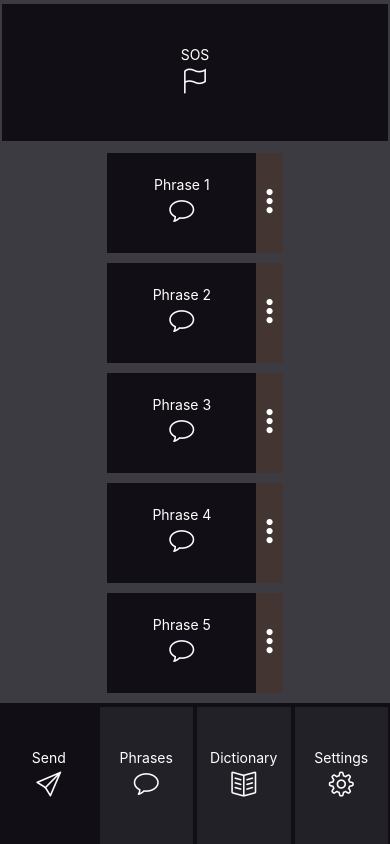
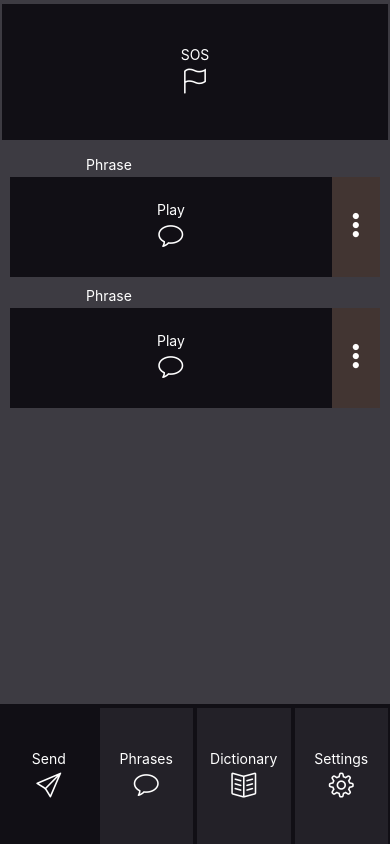
Before and after one commit to SamsUniAcct/MorseCodeApp, a React Native app: screen /Home in a window 390 px wide. Built offline with nearby package versions, Linux system fonts and the light colour scheme.

Commit message:
Async Storage management introduced Phrase button layout change Two phrase buttons

```diff
--- a/Components/Screens/HomeScreen.js
+++ b/Components/Screens/HomeScreen.js
@@ -4,7 +4,7 @@
  * Home Screen
  */
 
-import React, { useState } from 'react';
+import React, { useState, useEffect } from 'react';
 import {
     Button,
     ScrollView,
@@ -18,9 +18,112 @@ import {
 import Icon from 'react-native-vector-icons/SimpleLineIcons';
 import Torch from 'react-native-torch';
 import { SafeAreaInsetsContext } from 'react-native-safe-area-context';
+import AsyncStorage from '@react-native-async-storage/async-storage';
+
+const STORAGE_KEY = '@save_phrase_one';
+const STORAGE_KEY_TWO = '@save_phrase_two';
+const STORAGE_KEY_THREE = '@save_phrase_three';
+const STORAGE_KEY_FOUR = '@save_phrase_four';
 
 const HomeScreen = ({ navigation }) => {
 
+    //start of async sotrage code adapted from https://github.com/JscramblerBlog/rnAsyncStorageExample/blob/master/App.js
+    const [phraseOne, setPhraseOne] = useState('')
+
+    useEffect(() => {
+        readData()
+    }, [])
+
+    // read data
+    const readData = async () => {
+        try {
+            const phraseOne = await AsyncStorage.getItem(STORAGE_KEY)
+
+            if (phraseOne !== null) {
+                setPhraseOne(phraseOne)
+            }
+        } catch (e) {
+            alert('Failed to fetch the data from storage')
+        }
+    }
+
+    // save data
+
+    const saveData = async () => {
+        try {
+            await AsyncStorage.setItem(STORAGE_KEY, phraseOne)
+            setPhraseOne(phraseOne)
+            alert('Data successfully saved')
+        } catch (e) {
+            alert('Failed to save the data to the storage')
+        }
+    }
+
+    const clearStorage = async () => {
+        try {
+            await AsyncStorage.clear()
+            alert('Storage successfully cleared!')
+        } catch (e) {
+            alert('Failed to clear the async storage.')
+        }
+    }
+
+    const onChangeText = phraseOne => setPhraseOne(phraseOne)
+
+    const onSubmitEditing = () => {
+        if (!phraseOne) return
+        saveData(phraseOne)
+        setPhraseOne('')
+    };
+
+
+
+
+//start of async sotrage code adapted from https://github.com/JscramblerBlog/rnAsyncStorageExample/blob/master/App.js
+//button two
+const [phraseTwo, setPhraseTwo] = useState('')
+
+useEffect(() => {
+    readDataTwo()
+}, [])
+
+// read data
+const readDataTwo = async () => {
+    try {
+        const phraseTwo = await AsyncStorage.getItem(STORAGE_KEY_TWO)
+
+        if (phraseTwo !== null) {
+            setPhraseTwo(phraseTwo)
+        }
+    } catch (e) {
+        alert('Failed to fetch the data from storage')
+    }
+}
+
+// save data
+
+const saveDataTwo = async () => {
+    try {
+        await AsyncStorage.setItem(STORAGE_KEY_TWO, phraseTwo)
+        setPhraseTwo(phraseTwo)
+        alert('Data successfully saved')
+    } catch (e) {
+        alert('Failed to save the data to the storage')
+    }
+}
+
+
+
+const onChangeTextTwo = phraseTwo => setPhraseTwo(phraseTwo)
+
+const onSubmitEditingTwo = () => {
+    if (!phraseTwo) return
+    saveDataTwo(phraseTwo)
+    setPhraseTwo('')
+};
+
+
+    //start of SOS play code
     const sosCode = ['.', '.', '.', ',', '-', '-', '-', ',', '.', '.', '.'];
 
     const torchOn = () => {
@@ -116,13 +219,24 @@ const HomeScreen = ({ navigation }) => {
                 </TouchableHighlight>
             </View>
             <View style={styles.mainSection}>
+
                 <ScrollView >
+
                     <View style={styles.scrollSection}>
 
+                        <View>
+                            <TextInput
+                                style={styles.phraseButtonText}
+                                value={phraseOne}
+                                placeholder="Phrase"
+                                onChangeText={onChangeText}
+                                onSubmitEditing={onSubmitEditing}
+                            />
                             <View style={styles.phraseButton}>
+                                <View style={[styles.phraseButtonLeft, { backgroundColor: '#110F15' }]}>
                                     <TouchableHighlight onPress={() => navigation.navigate('Home')} underlayColor="#5E5C63" style={[styles.phraseButtonLeft, { backgroundColor: '#110F15' }]}>
                                         <View >
-                                    <Text style={styles.phraseButtonText}>Phrase 1</Text>
+                                            <Text style={styles.phraseButtonText}>Play</Text>
                                             <Icon name="bubble" size={25} color="#4F8EF7" style={styles.footerButtonText} />
                                         </View>
                                     </TouchableHighlight>
@@ -132,11 +246,23 @@ const HomeScreen = ({ navigation }) => {
                                         </View>
                                     </TouchableHighlight>
                                 </View>
+                            </View>
+                        </View>
 
+
+                        <View>
+                            <TextInput
+                                style={styles.phraseButtonText}
+                                value={phraseTwo}
+                                placeholder="Phrase"
+                                onChangeText={onChangeTextTwo}
+                                onSubmitEditing={onSubmitEditingTwo}
+                            />
                             <View style={styles.phraseButton}>
+                                <View style={[styles.phraseButtonLeft, { backgroundColor: '#110F15' }]}>
                                     <TouchableHighlight onPress={() => navigation.navigate('Home')} underlayColor="#5E5C63" style={[styles.phraseButtonLeft, { backgroundColor: '#110F15' }]}>
                                         <View >
-                                    <Text style={styles.phraseButtonText}>Phrase 2</Text>
+                                            <Text style={styles.phraseButtonText}>Play</Text>
                                             <Icon name="bubble" size={25} color="#4F8EF7" style={styles.footerButtonText} />
                                         </View>
                                     </TouchableHighlight>
@@ -146,146 +272,11 @@ const HomeScreen = ({ navigation }) => {
                                         </View>
                                     </TouchableHighlight>
                                 </View>
-
-                        <View style={styles.phraseButton}>
-                            <TouchableHighlight onPress={() => navigation.navigate('Home')} underlayColor="#5E5C63" style={[styles.phraseButtonLeft, { backgroundColor: '#110F15' }]}>
-                                <View >
-                                    <Text style={styles.phraseButtonText}>Phrase 3</Text>
-                                    <Icon name="bubble" size={25} color="#4F8EF7" style={styles.footerButtonText} />
                             </View>
-                            </TouchableHighlight>
-                            <TouchableHighlight onPress={() => navigation.navigate('Home')} underlayColor="#5E5C63" style={[styles.phraseButtonRight]}>
-                                <View>
-                                    <Icon name="options-vertical" size={25} color="#4F8EF7" style={styles.footerButtonText} />
-                                </View>
-                            </TouchableHighlight>
                         </View>
 
-                        <View style={styles.phraseButton}>
-                            <TouchableHighlight onPress={() => navigation.navigate('Home')} underlayColor="#5E5C63" style={[styles.phraseButtonLeft, { backgroundColor: '#110F15' }]}>
-                                <View >
-                                    <Text style={styles.phraseButtonText}>Phrase 4</Text>
-                                    <Icon name="bubble" size={25} color="#4F8EF7" style={styles.footerButtonText} />
-                                </View>
-                            </TouchableHighlight>
-                            <TouchableHighlight onPress={() => navigation.navigate('Home')} underlayColor="#5E5C63" style={[styles.phraseButtonRight]}>
-                                <View>
-                                    <Icon name="options-vertical" size={25} color="#4F8EF7" style={styles.footerButtonText} />
-                                </View>
-                            </TouchableHighlight>
-                        </View>
 
-                        <View style={styles.phraseButton}>
-                            <TouchableHighlight onPress={() => navigation.navigate('Home')} underlayColor="#5E5C63" style={[styles.phraseButtonLeft, { backgroundColor: '#110F15' }]}>
-                                <View >
-                                    <Text style={styles.phraseButtonText}>Phrase 5</Text>
-                                    <Icon name="bubble" size={25} color="#4F8EF7" style={styles.footerButtonText} />
-                                </View>
-                            </TouchableHighlight>
-                            <TouchableHighlight onPress={() => navigation.navigate('Home')} underlayColor="#5E5C63" style={[styles.phraseButtonRight]}>
-                                <View>
-                                    <Icon name="options-vertical" size={25} color="#4F8EF7" style={styles.footerButtonText} />
-                                </View>
-                            </TouchableHighlight>
-                        </View>
 
-                        <View style={styles.phraseButton}>
-                            <TouchableHighlight onPress={() => navigation.navigate('Home')} underlayColor="#5E5C63" style={[styles.phraseButtonLeft, { backgroundColor: '#110F15' }]}>
-                                <View >
-                                    <Text style={styles.phraseButtonText}>Phrase 6</Text>
-                                    <Icon name="bubble" size={25} color="#4F8EF7" style={styles.footerButtonText} />
-                                </View>
-                            </TouchableHighlight>
-                            <TouchableHighlight onPress={() => navigation.navigate('Home')} underlayColor="#5E5C63" style={[styles.phraseButtonRight]}>
-                                <View>
-                                    <Icon name="options-vertical" size={25} color="#4F8EF7" style={styles.footerButtonText} />
-                                </View>
-                            </TouchableHighlight>
-                        </View>
-
-                        <View style={styles.phraseButton}>
-                            <TouchableHighlight onPress={() => navigation.navigate('Home')} underlayColor="#5E5C63" style={[styles.phraseButtonLeft, { backgroundColor: '#110F15' }]}>
-                                <View >
-                                    <Text style={styles.phraseButtonText}>Phrase 7</Text>
-                                    <Icon name="bubble" size={25} color="#4F8EF7" style={styles.footerButtonText} />
-                                </View>
-                            </TouchableHighlight>
-                            <TouchableHighlight onPress={() => navigation.navigate('Home')} underlayColor="#5E5C63" style={[styles.phraseButtonRight]}>
-                                <View>
-                                    <Icon name="options-vertical" size={25} color="#4F8EF7" style={styles.footerButtonText} />
-                                </View>
-                            </TouchableHighlight>
-                        </View>
-
-                        <View style={styles.phraseButton}>
-                            <TouchableHighlight onPress={() => navigation.navigate('Home')} underlayColor="#5E5C63" style={[styles.phraseButtonLeft, { backgroundColor: '#110F15' }]}>
-                                <View >
-                                    <Text style={styles.phraseButtonText}>Phrase 8</Text>
-                                    <Icon name="bubble" size={25} color="#4F8EF7" style={styles.footerButtonText} />
-                                </View>
-                            </TouchableHighlight>
-                            <TouchableHighlight onPress={() => navigation.navigate('Home')} underlayColor="#5E5C63" style={[styles.phraseButtonRight]}>
-                                <View>
-                                    <Icon name="options-vertical" size={25} color="#4F8EF7" style={styles.footerButtonText} />
-                                </View>
-                            </TouchableHighlight>
-                        </View>
-
-                        <View style={styles.phraseButton}>
-                            <TouchableHighlight onPress={() => navigation.navigate('Home')} underlayColor="#5E5C63" style={[styles.phraseButtonLeft, { backgroundColor: '#110F15' }]}>
-                                <View >
-                                    <Text style={styles.phraseButtonText}>Phrase 9</Text>
-                                    <Icon name="bubble" size={25} color="#4F8EF7" style={styles.footerButtonText} />
-                                </View>
-                            </TouchableHighlight>
-                            <TouchableHighlight onPress={() => navigation.navigate('Home')} underlayColor="#5E5C63" style={[styles.phraseButtonRight]}>
-                                <View>
-                                    <Icon name="options-vertical" size={25} color="#4F8EF7" style={styles.footerButtonText} />
-                                </View>
-                            </TouchableHighlight>
-                        </View>
-
-                        <View style={styles.phraseButton}>
-                            <TouchableHighlight onPress={() => navigation.navigate('Home')} underlayColor="#5E5C63" style={[styles.phraseButtonLeft, { backgroundColor: '#110F15' }]}>
-                                <View >
-                                    <Text style={styles.phraseButtonText}>Phrase 10</Text>
-                                    <Icon name="bubble" size={25} color="#4F8EF7" style={styles.footerButtonText} />
-                                </View>
-                            </TouchableHighlight>
-                            <TouchableHighlight onPress={() => navigation.navigate('Home')} underlayColor="#5E5C63" style={[styles.phraseButtonRight]}>
-                                <View>
-                                    <Icon name="options-vertical" size={25} color="#4F8EF7" style={styles.footerButtonText} />
-                                </View>
-                            </TouchableHighlight>
-                        </View>
-
-                        <View style={styles.phraseButton}>
-                            <TouchableHighlight onPress={() => navigation.navigate('Home')} underlayColor="#5E5C63" style={[styles.phraseButtonLeft, { backgroundColor: '#110F15' }]}>
-                                <View >
-                                    <Text style={styles.phraseButtonText}>Phrase 11</Text>
-                                    <Icon name="bubble" size={25} color="#4F8EF7" style={styles.footerButtonText} />
-                                </View>
-                            </TouchableHighlight>
-                            <TouchableHighlight onPress={() => navigation.navigate('Home')} underlayColor="#5E5C63" style={[styles.phraseButtonRight]}>
-                                <View>
-                                    <Icon name="options-vertical" size={25} color="#4F8EF7" style={styles.footerButtonText} />
-                                </View>
-                            </TouchableHighlight>
-                        </View>
-
-                        <View style={styles.phraseButton}>
-                            <TouchableHighlight onPress={() => navigation.navigate('Home')} underlayColor="#5E5C63" style={[styles.phraseButtonLeft, { backgroundColor: '#110F15' }]}>
-                                <View >
-                                    <Text style={styles.phraseButtonText}>Phrase 12</Text>
-                                    <Icon name="bubble" size={25} color="#4F8EF7" style={styles.footerButtonText} />
-                                </View>
-                            </TouchableHighlight>
-                            <TouchableHighlight onPress={() => navigation.navigate('Home')} underlayColor="#5E5C63" style={[styles.phraseButtonRight]}>
-                                <View>
-                                    <Icon name="options-vertical" size={25} color="#4F8EF7" style={styles.footerButtonText} />
-                                </View>
-                            </TouchableHighlight>
-                        </View>
 
                     </View>
                 </ScrollView>
@@ -338,7 +329,7 @@ const styles = StyleSheet.create({
         backgroundColor: '#3D3B42',
         flexDirection: 'row',
         justifyContent: 'space-between',
-        paddingTop: 4,
+        paddingTop: 8,
         paddingBottom: 8
     },
     footer: {
@@ -373,13 +364,13 @@ const styles = StyleSheet.create({
     scrollSection: {
         flex: 1,
         backgroundColor: '#3D3B42',
-        flexDirection: 'row',
+        flexDirection: 'column',
         justifyContent: 'space-around',
         paddingTop: 4,
         flexWrap: 'wrap'
     },
     phraseButton: {
-        width: '45%',
+
         height: 100,
         justifyContent: 'space-evenly',
         alignItems: 'center',
@@ -402,7 +393,7 @@ const styles = StyleSheet.create({
         flexBasis: 'auto'
     },
     phraseButtonLeft: {
-        width: '85%',
+        width: '100%',
         height: '100%',
         justifyContent: 'space-evenly',
         alignItems: 'center',
@@ -427,6 +418,9 @@ const styles = StyleSheet.create({
         flexWrap: 'nowrap',
         backgroundColor: '#423532'
     },
+    phraseInput: {
+        alignItems: 'center'
+    }
 });
 
 export default HomeScreen;
```
Lines whose indentation alone changed are shown as unchanged.
